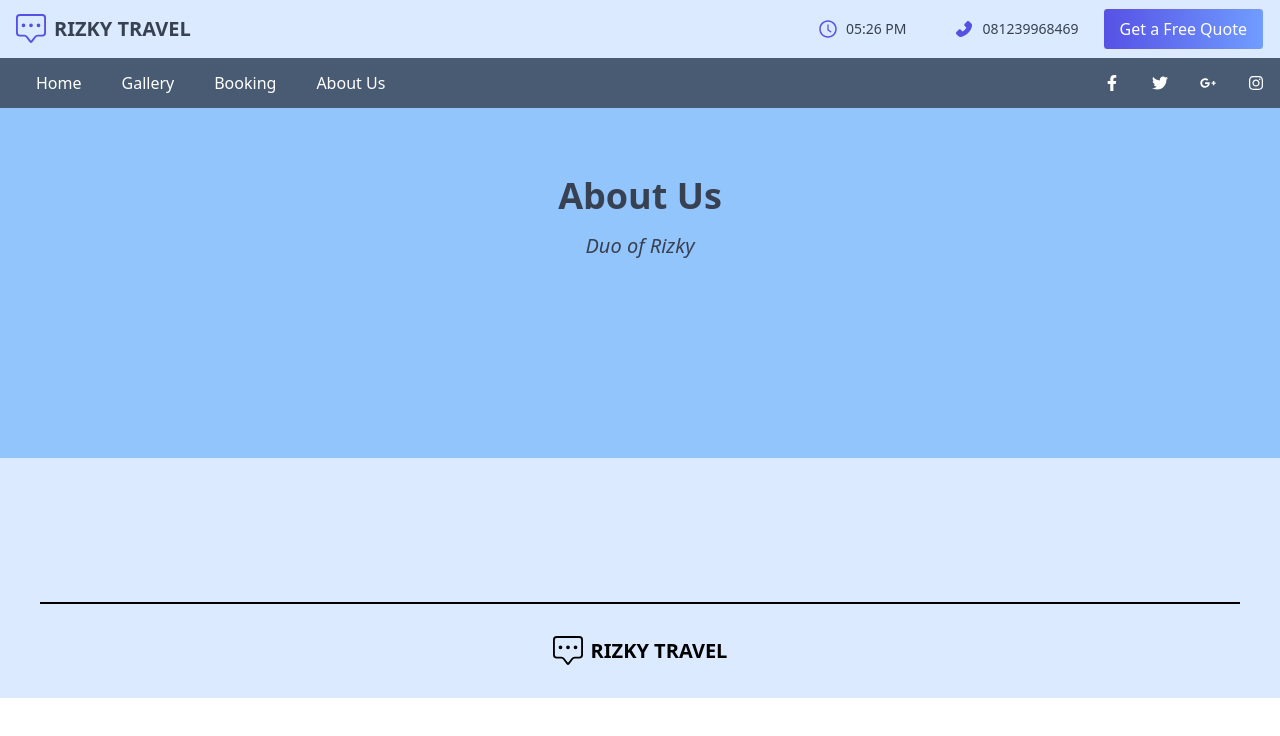
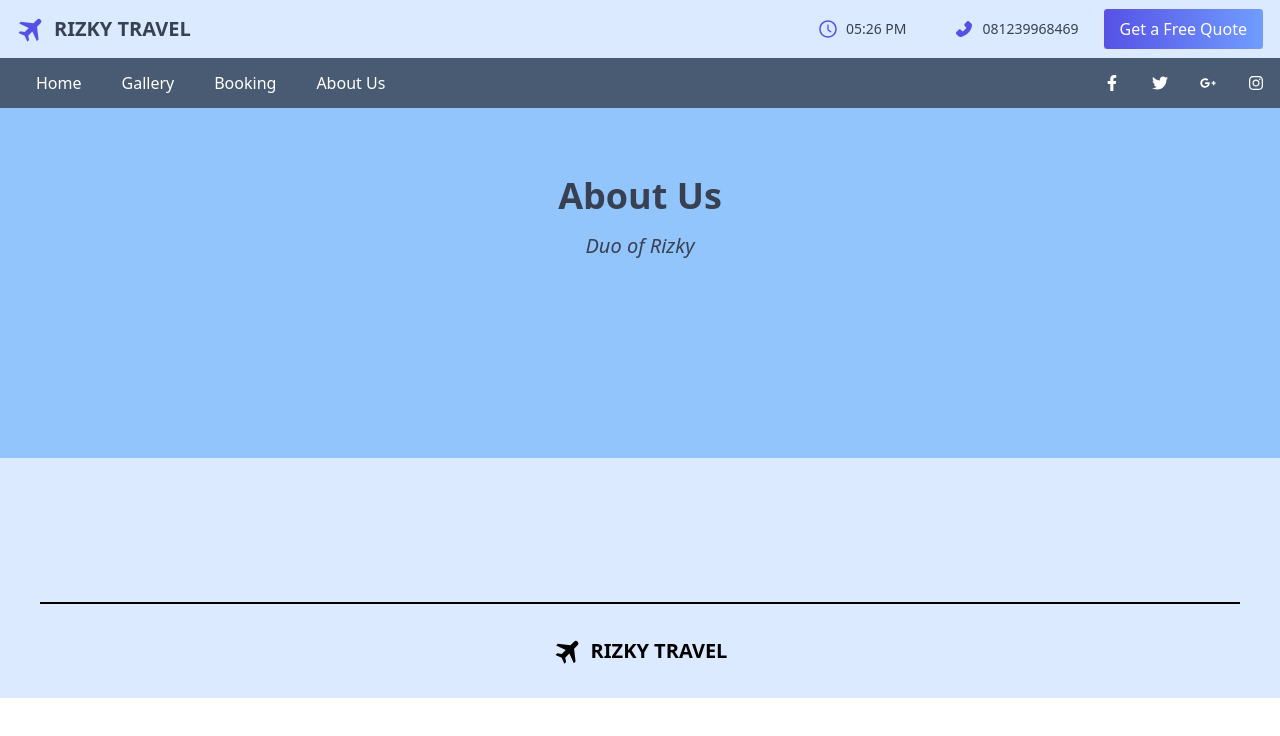
Before and after one commit to BuzanKun/Project-Webpro, a React (Create React App) app: page /About in a window 1280 px wide. Shown: the top 736 px of the page. Built offline with nearby package versions, Linux system fonts and the light colour scheme.

Commit message:
Change Logo

```diff
--- a/src/components/Footer.jsx
+++ b/src/components/Footer.jsx
@@ -1,12 +1,12 @@
 import React from 'react'
-import { BsChatSquareDots } from 'react-icons/bs'
+import { BiSolidPlaneAlt } from 'react-icons/bi'
 
 
 const Footer = () => {
   return (
     <div className='max-w-[1200px] w-full py-8 m-auto mt-4 border-black border-t-2'>
         <div className='flex items-center m-auto justify-center'>
-        <BsChatSquareDots size={30} className='mr-2'/>
+        <BiSolidPlaneAlt size={30} className='mr-2'/>
         <h1 className='text-xl font-bold text-gray'>RIZKY TRAVEL</h1>
         </div>
     </div>
--- a/src/components/TopBar.jsx
+++ b/src/components/TopBar.jsx
@@ -1,6 +1,6 @@
 import React, { useState, useEffect } from "react";
 import { AiFillPhone, AiOutlineClockCircle } from "react-icons/ai";
-import { BsChatSquareDots } from "react-icons/bs";
+import { BiSolidPlaneAlt } from "react-icons/bi";
 
 const TopBar = () => {
   const [currentTime, setCurrentTime] = useState("");
@@ -30,7 +30,7 @@ const TopBar = () => {
   return (
     <div className="flex justify-between items-center px-4 py-2">
       <div className="flex items-center">
-        <BsChatSquareDots
+        <BiSolidPlaneAlt
           size={30}
           className="text-[var(--primary-dark)] mr-2"
         />
```
